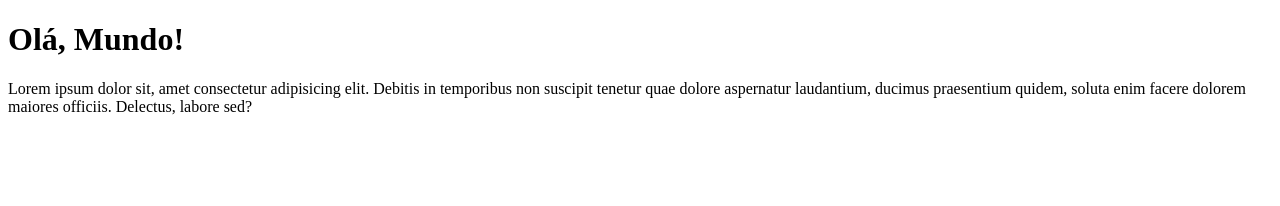
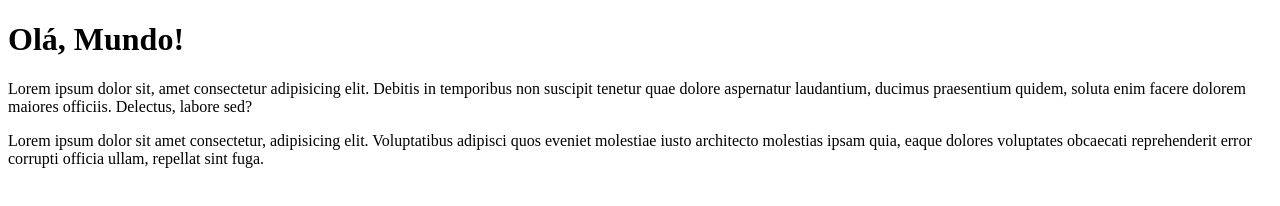
Before and after one commit to Gabriel-Henriques-97/Ola-Mundo, a plain HTML site: page site-exemplo/index.html in a window 1280 px wide. Drawn offline with Linux system fonts and the light colour scheme.

Commit message:
Adicionei um parágrafo

```diff
--- a/site-exemplo/index.html
+++ b/site-exemplo/index.html
@@ -9,5 +9,6 @@
 <body>
     <h1>Olá, Mundo!</h1>
     <p>Lorem ipsum dolor sit, amet consectetur adipisicing elit. Debitis in temporibus non suscipit tenetur quae dolore aspernatur laudantium, ducimus praesentium quidem, soluta enim facere dolorem maiores officiis. Delectus, labore sed?</p>
+    <p>Lorem ipsum dolor sit amet consectetur, adipisicing elit. Voluptatibus adipisci quos eveniet molestiae iusto architecto molestias ipsam quia, eaque dolores voluptates obcaecati reprehenderit error corrupti officia ullam, repellat sint fuga.</p>
 </body>
 </html>
```
